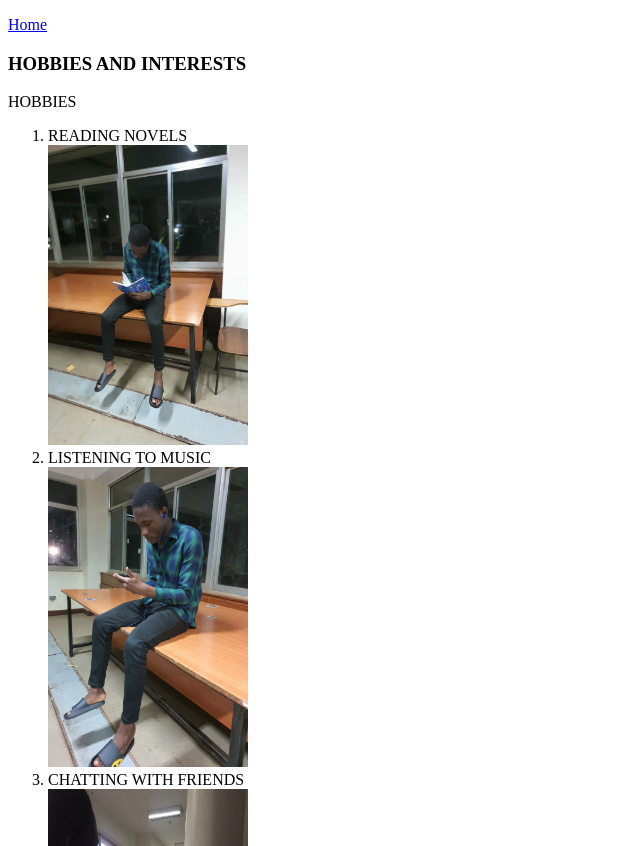
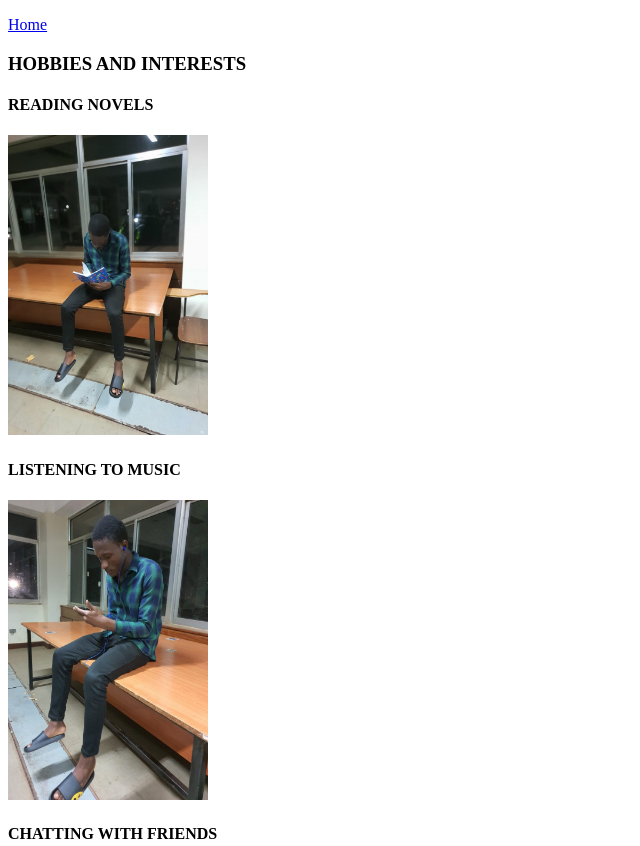
Before and after one commit to Vaniahchristian/PERSONAL-WEBSITE, a plain HTML site: page Hobbies.html in a window 1280 px wide. Shown: the top 846 px of the page, without its empty margins (0-640 px from the left). Drawn offline with Linux system fonts and the light colour scheme.

Commit message:
Update Hobbies.html

```diff
--- a/Hobbies.html
+++ b/Hobbies.html
@@ -1,5 +1,5 @@
 <!DOCTYPE html>
-<html>
+<html lang="en">
 
 <head>
     <meta charset="utf-8">
@@ -9,23 +9,15 @@
 <body>
     <p><a href="index.html">Home</a></p>
     <h3>HOBBIES AND INTERESTS</h3>
-    </table>
-    <thead>
-        <tr>
-            <th>HOBBIES</th>
-    </thead>
-    <tbody>
-        <ol>
-            <li>READING NOVELS</li>
+
+
+            <h4>READING NOVELS</h4>
             <img src="reading.jpg" width="200" height="300" />
-            <li>LISTENING TO MUSIC </li>
+            <h4>LISTENING TO MUSIC </h4>
             <img src="music.jpg" width="200" height="300" />
-            <li>CHATTING WITH FRIENDS</li>
+            <h4>CHATTING WITH FRIENDS</h4>
             <img src="friend.JPG" width="200" height="300" />
-        </ol>
-    </tbody>
 
-    </table>
 
 
 
```
